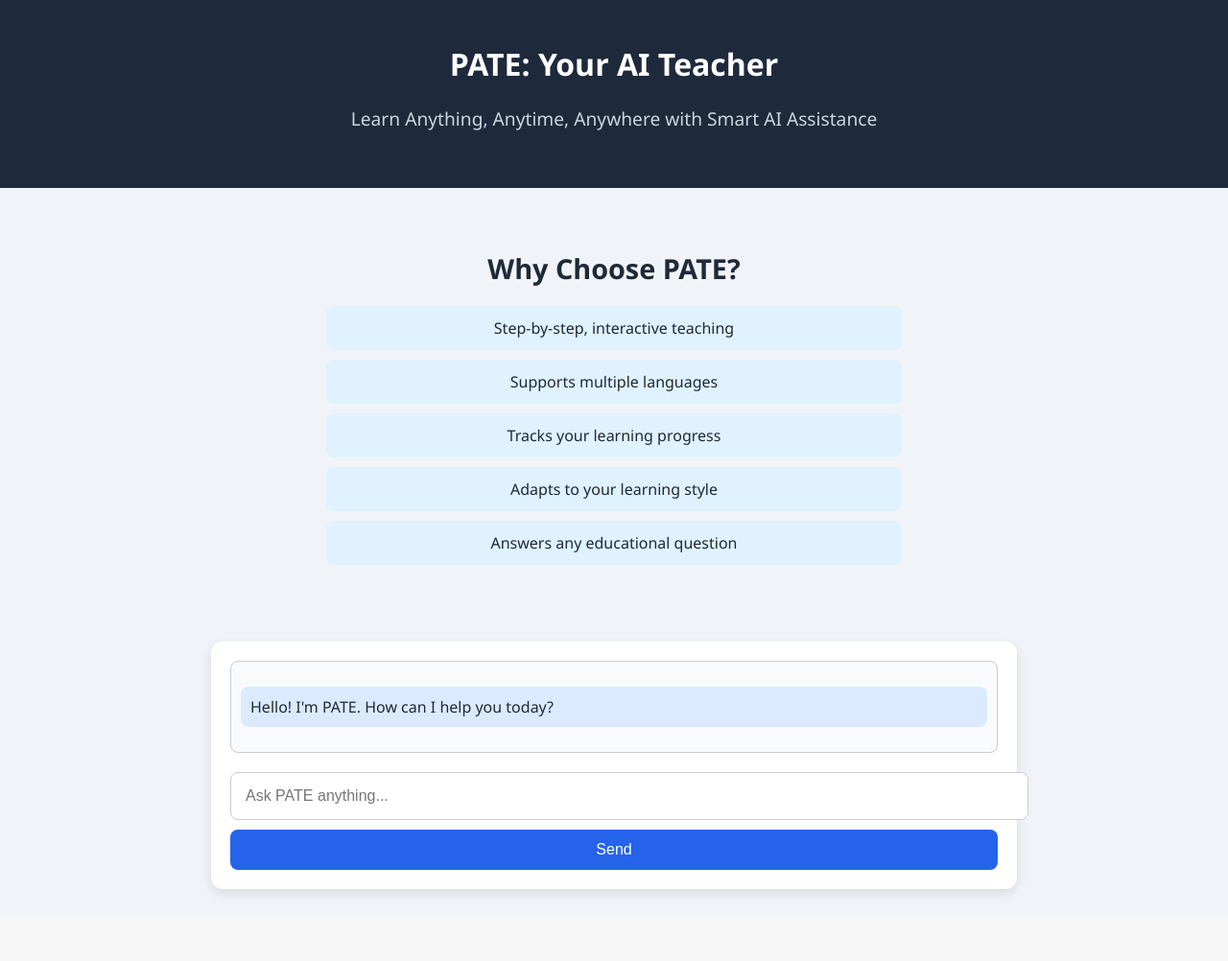
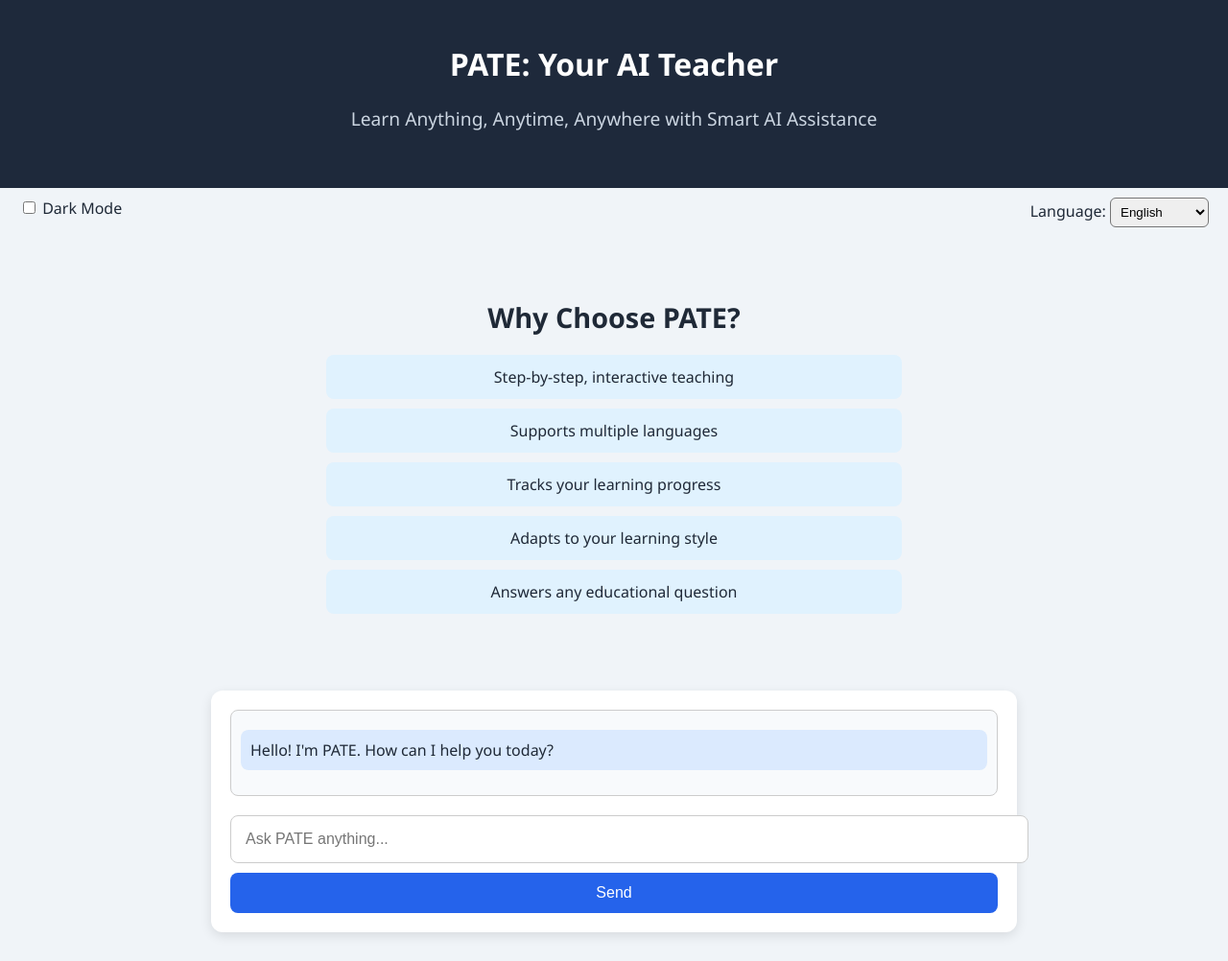
Before and after one commit to Anointing55/Pate-demo-chatbot, a Flask app: page / in a window 1280 px wide. Shown: the part 441-1443 px from the top of the page at 96% size. Before the commit the page ends 1376 px from the top, so only its background shows below. Run offline with Flask 3, Linux system fonts and the light colour scheme.

Commit message:
Initial commit for Pate AI site

```diff
--- a/templates/index.html
+++ b/templates/index.html
@@ -81,6 +81,7 @@
       background: #dbeafe;
       padding: 10px;
       border-radius: 8px;
+      margin-top: 10px;
     }
 
     .input-container {
@@ -110,6 +111,50 @@
     button:hover {
       background-color: #1d4ed8;
     }
+
+    .top-bar {
+      display: flex;
+      justify-content: space-between;
+      padding: 10px 20px;
+    }
+
+    select {
+      padding: 6px;
+      border-radius: 6px;
+    }
+
+    /* Dark Mode Styles */
+    body.dark {
+      background-color: #0f172a;
+      color: #f1f5f9;
+    }
+
+    body.dark .hero {
+      background-color: #020617;
+      color: white;
+    }
+
+    body.dark .chat-container {
+      background: #1e293b;
+      color: white;
+    }
+
+    body.dark .chat-box {
+      background: #334155;
+      border-color: #475569;
+    }
+
+    body.dark .pate-response {
+      background: #475569;
+    }
+
+    body.dark input,
+    body.dark button,
+    body.dark select {
+      background-color: #334155;
+      color: white;
+      border-color: #64748b;
+    }
   </style>
 </head>
 <body>
@@ -118,6 +163,28 @@
     <img src="https://i.postimg.cc/tRDPWyhd/file-Fqfw-Whaz-Qk-BHH7-Rh-Ki1o-QF-1.webp" alt="PATE Banner" />
     <h1>PATE: Your AI Teacher</h1>
     <p class="tagline">Learn Anything, Anytime, Anywhere with Smart AI Assistance</p>
+  </div>
+
+  <div class="top-bar">
+    <label>
+      <input type="checkbox" id="darkToggle" onchange="toggleDarkMode()" />
+      Dark Mode
+    </label>
+    <label>
+      Language:
+      <select id="languageSelect">
+        <option value="en">English</option>
+        <option value="fr">French</option>
+        <option value="es">Spanish</option>
+        <option value="de">German</option>
+        <option value="zh">Chinese</option>
+        <option value="ar">Arabic</option>
+        <option value="pt">Portuguese</option>
+        <option value="hi">Hindi</option>
+        <option value="yo">Yoruba</option>
+        <option value="ha">Hausa</option>
+      </select>
+    </label>
   </div>
 
   <div class="features">
@@ -142,26 +209,48 @@
   </div>
 
   <script>
-    function sendMessage() {
+    async function sendMessage() {
       const input = document.getElementById('userInput');
       const chatBox = document.getElementById('chatBox');
-      if (input.value.trim() !== '') {
+      const language = document.getElementById('languageSelect').value;
+      const userText = input.value.trim();
+
+      if (userText !== '') {
         const userMessage = document.createElement('p');
-        userMessage.textContent = input.value;
+        userMessage.textContent = userText;
         userMessage.style.background = '#e2e8f0';
         userMessage.style.padding = '10px';
         userMessage.style.borderRadius = '8px';
         userMessage.style.marginBottom = '10px';
         chatBox.appendChild(userMessage);
 
-        const botReply = document.createElement('p');
-        botReply.className = 'pate-response';
-        botReply.textContent = "Thanks for your question! I'm still learning to reply smartly.";
-        chatBox.appendChild(botReply);
+        input.value = '';
+
+        try {
+          const response = await fetch('https://pate-api.onrender.com/api/query', {
+            method: 'POST',
+            headers: { 'Content-Type': 'application/json' },
+            body: JSON.stringify({ query: userText, lang: language })
+          });
+
+          const data = await response.json();
+          const botReply = document.createElement('p');
+          botReply.className = 'pate-response';
+          botReply.textContent = data.response || "PATE didn't understand that.";
+          chatBox.appendChild(botReply);
+        } catch (error) {
+          const botReply = document.createElement('p');
+          botReply.className = 'pate-response';
+          botReply.textContent = "Error reaching PATE. Try again later.";
+          chatBox.appendChild(botReply);
+        }
 
         chatBox.scrollTop = chatBox.scrollHeight;
-        input.value = '';
       }
+    }
+
+    function toggleDarkMode() {
+      document.body.classList.toggle('dark');
     }
   </script>
 
```
Also changed, not shown: pate_memory.db.
